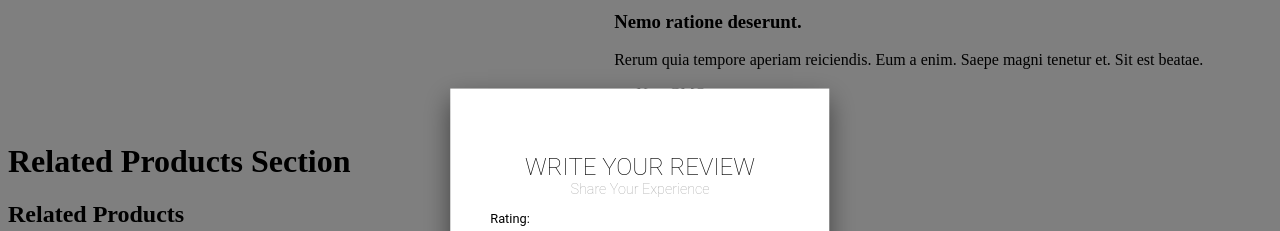
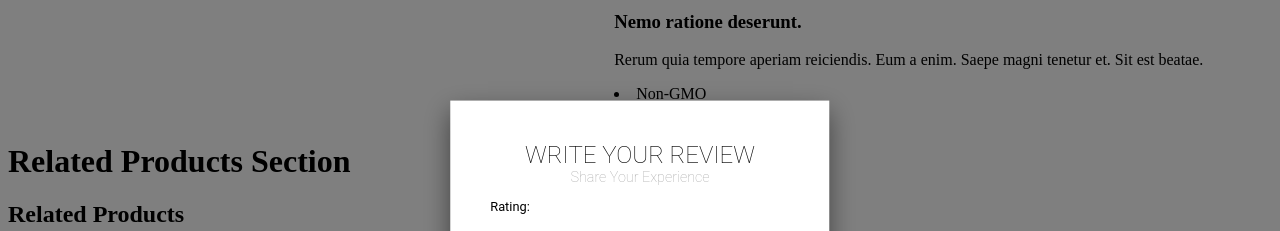
Before and after one commit to michellemhkang/project-catwalk, a React app: page / in a window 1280 px wide. Both pictures are taken after a click on the button "ADD A REVIEW +". Shown: the part 461-692 px from the top of the page. Built offline with nearby package versions, Linux system fonts and the light colour scheme; no server answers; the HTML template or start-up script is replaced by a standard one.

Commit message:
Decrease top margin for modal title

```diff
--- a/client/src/Components/RatingsAndReviewsSect/reviews.module.css
+++ b/client/src/Components/RatingsAndReviewsSect/reviews.module.css
@@ -265,7 +265,7 @@
 }
 
 .newReviewTitle {
-  margin: 1em 0em 0em 0em;
+  margin: 0em 0em 0em 0em;
   text-align: center;
   font-weight: lighter;
   font-size: 1.5em;
```
